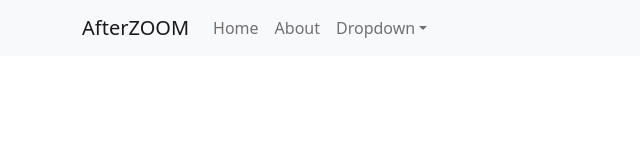
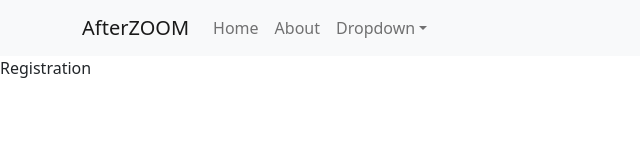
Before and after one commit to Rocket8900/wadproject, a React (Create React App) app in the folder afterzoom/: page /registration in a window 1280 px wide. Shown: the top 160 px of the page, without its empty margins (0-640 px from the left). Built offline with nearby package versions, Linux system fonts and the light colour scheme.

Commit message:
feat: added component folder structure

```diff
--- a/afterzoom/src/App.js
+++ b/afterzoom/src/App.js
@@ -1,10 +1,16 @@
 import NavbarComponent from "./components/ui/Navbar";
 import { Home } from "./components/home/Home";
 import { Login } from "./components/login/Login";
-import DriversComponent from "./components/drivers/drivers";
+import  Registration  from "./components/registration/registration";
+import StudentDashboard from "./components/dashboard/studentdashboard";
+import InstructorDashboard from "./components/dashboard/instructordashboard";
+import InstructorsComponent from "./components/instructors/instructors";
+import InstructorComponent from "./components/instructors/instructor";
 import {Routes,Route} from 'react-router';
-import React, { useState } from 'react';
+import React from 'react';
 import './App.css';
+
+// instructordashboard.js
 
 export default function App() {
   return (
@@ -13,7 +19,11 @@ export default function App() {
       <Routes>
         <Route path="/" element={<Home />} />
         <Route path="/login" element={<Login />} />
-        <Route path="/drivers" element={<DriversComponent />} />
+        <Route path="/registration" element={<Registration />} />
+        <Route path="/studentdashboard" element={<StudentDashboard />} />
+        <Route path="/instructordashboard" element={<InstructorDashboard />} />
+        <Route path="/instructors" element={<InstructorsComponent />} />
+        <Route path="/instructor" element={<InstructorComponent />} />
 
       </Routes>
     </div>
--- /dev/null
+++ b/afterzoom/src/components/dashboard/instructordashboard.js
@@ -0,0 +1,8 @@
+function InstructorDashboard() {
+    return (
+        <div>
+            Instructor Dashboard goes here
+        </div>
+    )
+}
+    export default InstructorDashboard;
--- /dev/null
+++ b/afterzoom/src/components/dashboard/studentdashboard.js
@@ -0,0 +1,8 @@
+function StudentDashboard() {
+    return (
+        <div>
+            Student Dashboard goes here
+        </div>
+    )
+}
+    export default StudentDashboard;
--- /dev/null
+++ b/afterzoom/src/components/instructors/instructor.js
@@ -0,0 +1,8 @@
+function Registration() {
+    return (
+        <div>
+            Registration page goes here
+        </div>
+    )
+}
+    export default Registration;
--- a/afterzoom/src/components/drivers/drivers.js
+++ b/afterzoom/src/components/instructors/instructors.js
@@ -1,11 +1,10 @@
 import { Form } from "react-bootstrap";
-import { ChangeEvent } from "react";
 import { Col, Container, Row } from "react-bootstrap";
 import Button from 'react-bootstrap/Button';
 import Card from 'react-bootstrap/Card';
 
 
-function DriversComponent() {
+function InstructorsComponent() {
     return (
         <Row>
             <Col md={3} className="border-end h-100 position-sticky">
@@ -64,4 +63,4 @@ function DriversComponent() {
         </Row>
         );
     }
-    export default DriversComponent;
+    export default InstructorsComponent;
--- /dev/null
+++ b/afterzoom/src/components/registration/registration.js
@@ -0,0 +1,8 @@
+function Registration() {
+    return (
+        <div>
+            Registration
+        </div>
+    )
+}
+    export default Registration;
```
